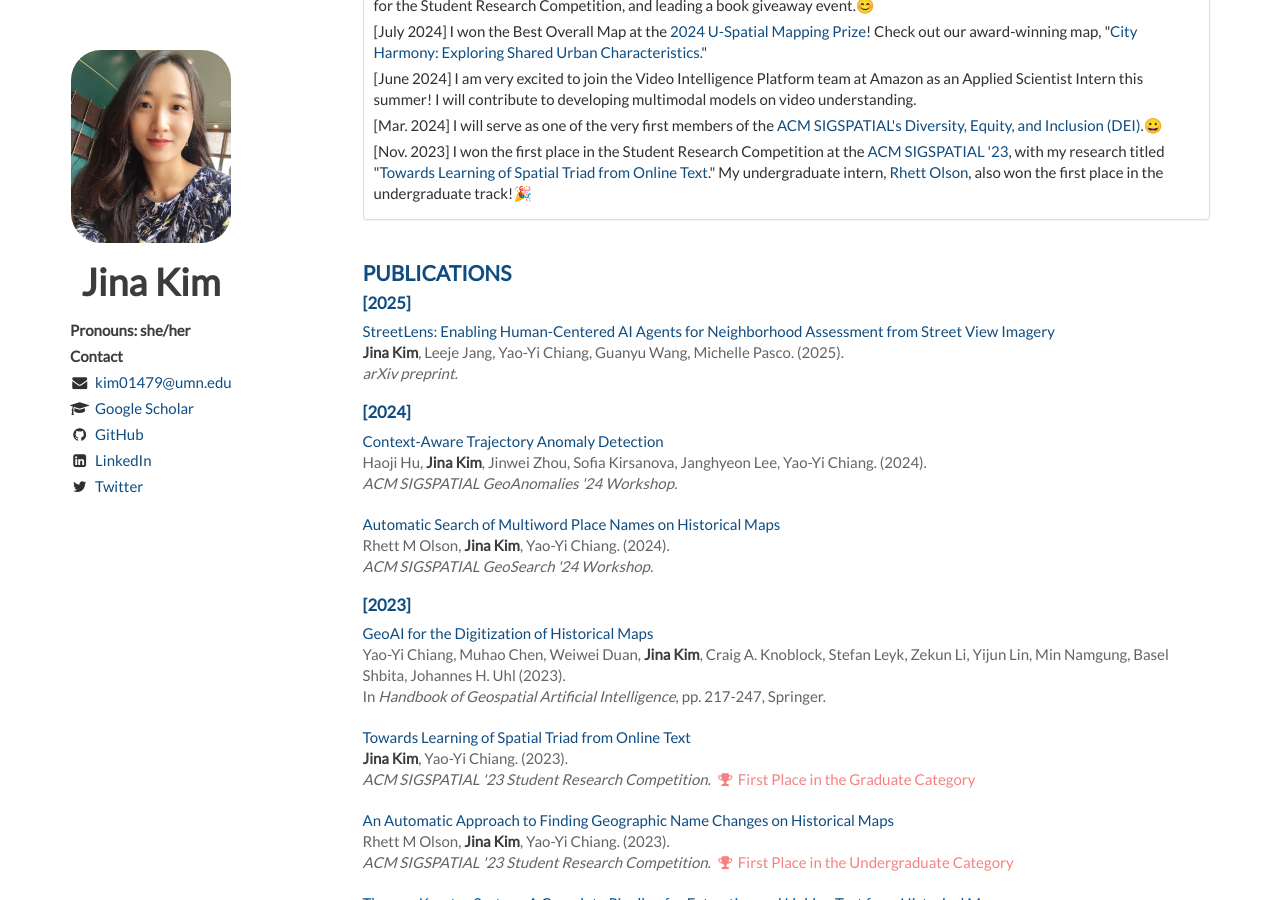
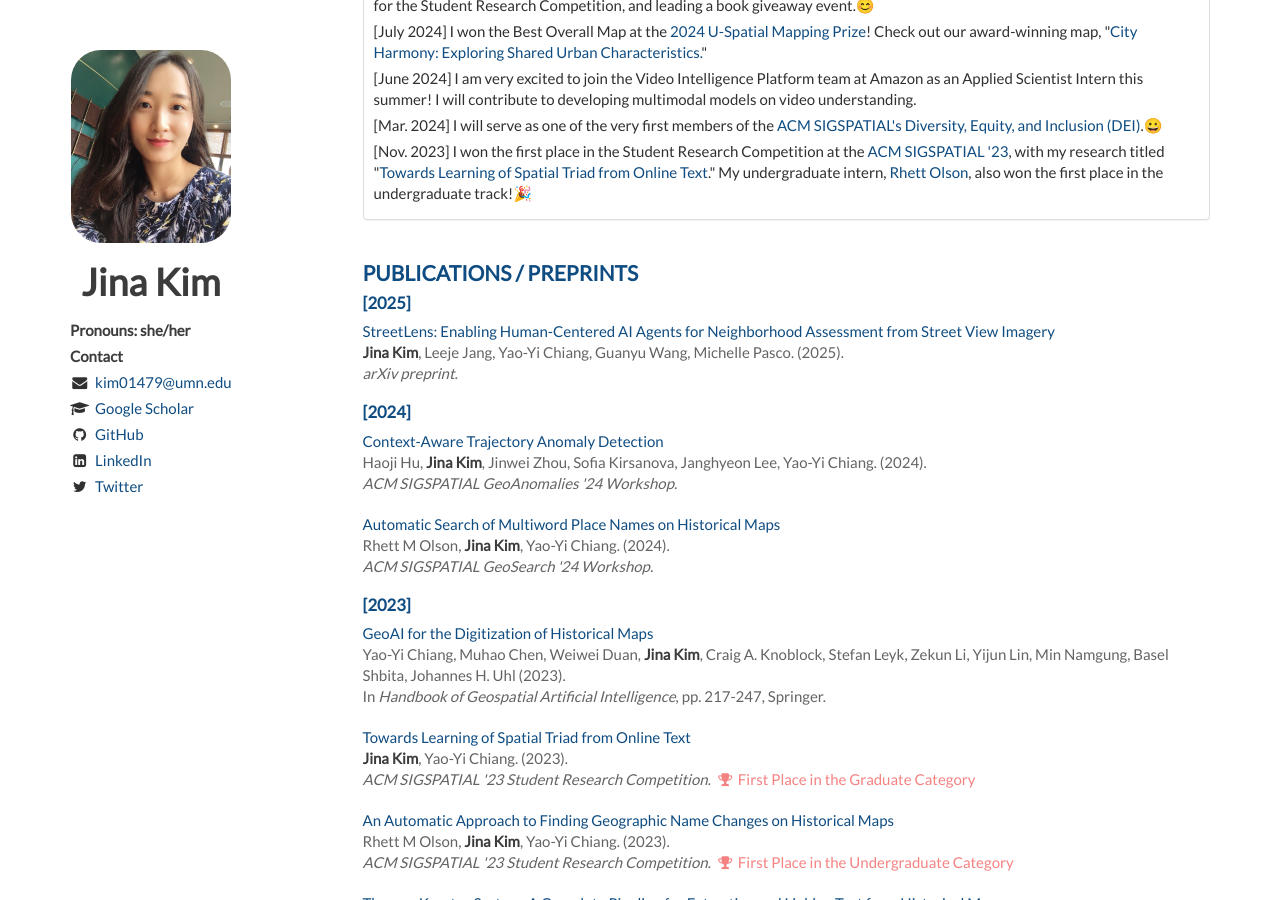
Before and after one commit to Jina-Kim/Jina-Kim.github.io, a Jekyll site: the page built from index.html, in a window 1280 px wide and 900 px high, scrolled down 637 px. Built offline with Jekyll 4.4.1, drawn with Linux system fonts in a browser that asks for light colours; nearby versions of some CDN libraries; the list of posts is cut into pages by our own code.

Commit message:
Update publications.html

```diff
--- a/_includes/publications.html
+++ b/_includes/publications.html
@@ -1,5 +1,5 @@
 <div class="content">
-    <h1>Publications</h1>
+    <h1>Publications / Preprints</h1>
 
     <h2>[2025]</h2>
 
```
